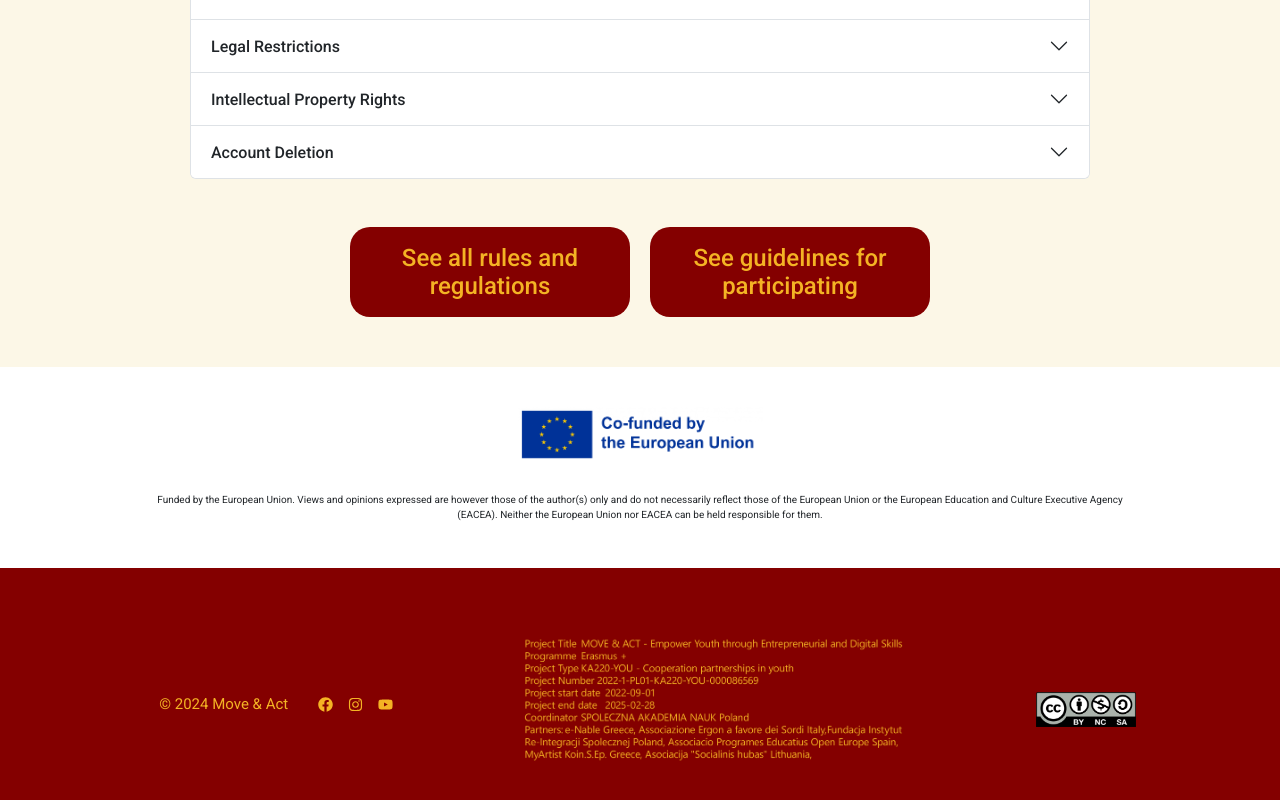
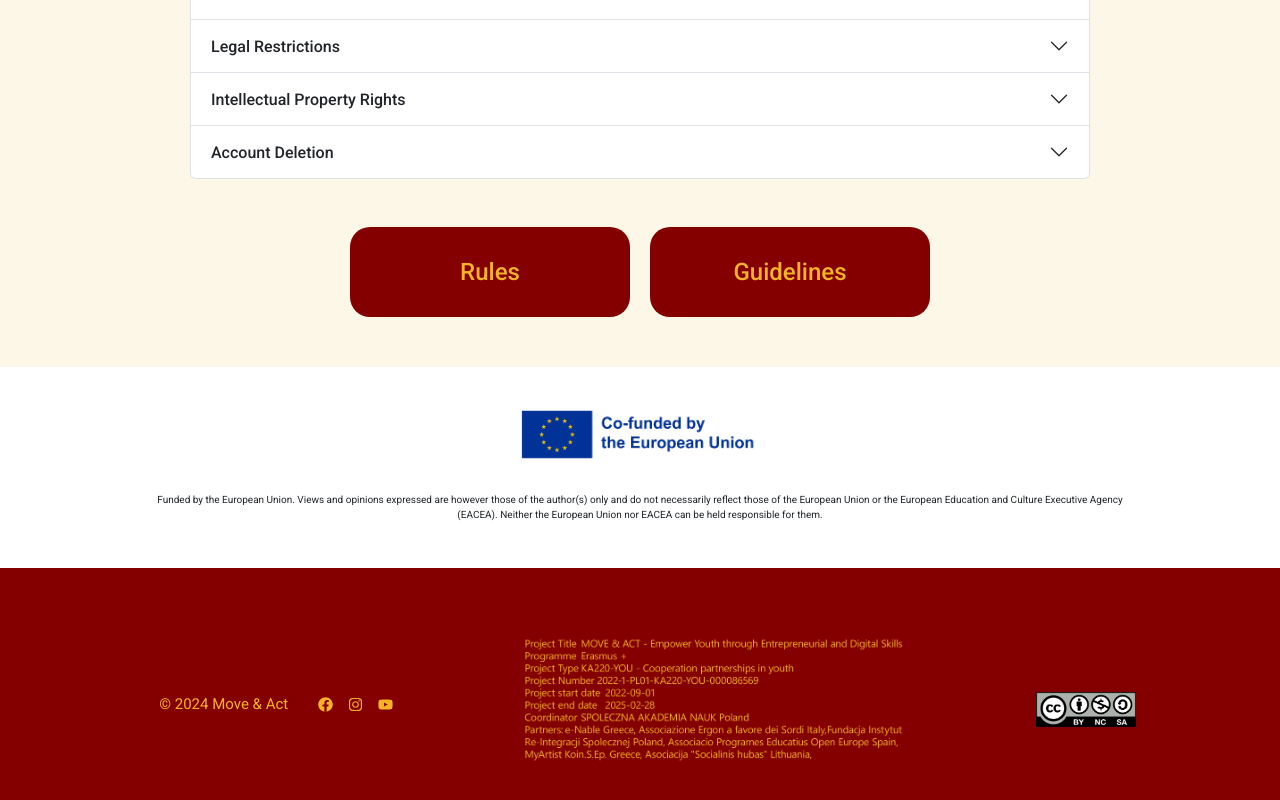
Before and after one commit to wmcqueensky/move-act-contest-platform, a React (Vite) app in the folder move-act-contest-platform/: page /guidelines in a window 1280 px wide. Shown: the part 3374-4174 px from the top of the page. Built offline with nearby package versions, Linux system fonts and the light colour scheme; no server answers.

Commit message:
Change guidelines button

```diff
--- a/move-act-contest-platform/src/pages/guidelines/index.tsx
+++ b/move-act-contest-platform/src/pages/guidelines/index.tsx
@@ -1305,13 +1305,13 @@ const AboutPage = () => {
 					className="rules-button"
 					onClick={() => window.open(rulesPdf, "_blank")}
 				>
-					See all rules and regulations
+					Rules
 				</Button>
 				<Button
 					className="guidelines-button"
 					onClick={() => window.open(guidelinesPdf, "_blank")}
 				>
-					See guidelines for participating
+					Guidelines
 				</Button>
 			</Container>
 		</div>
```
